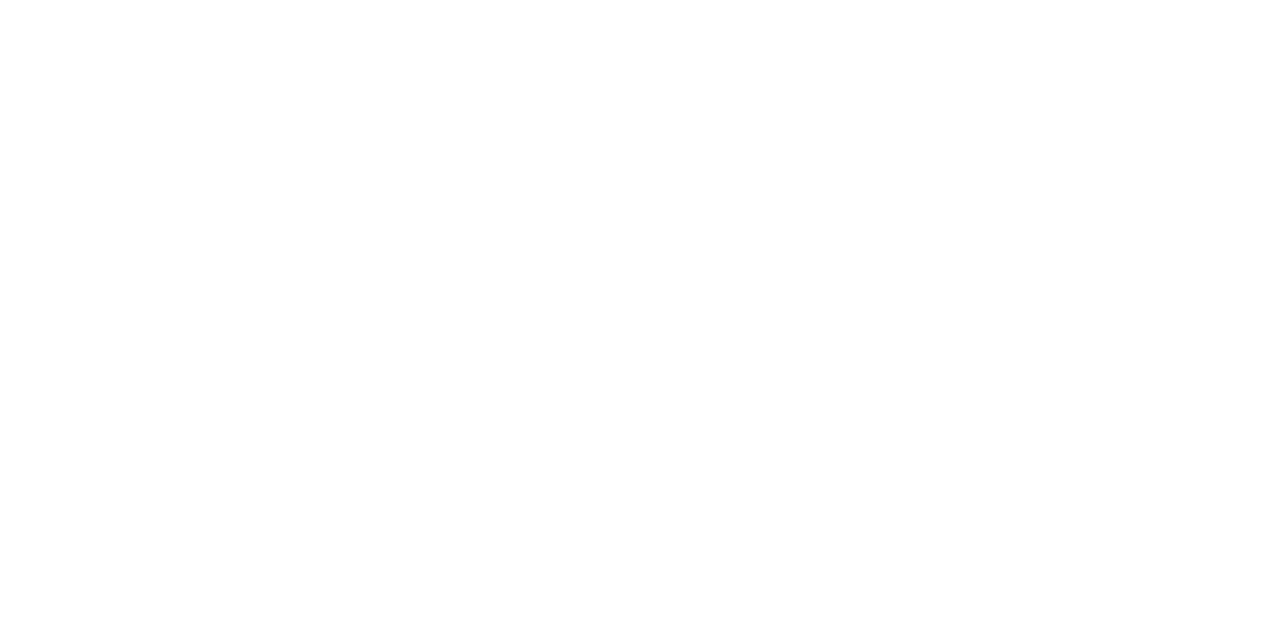
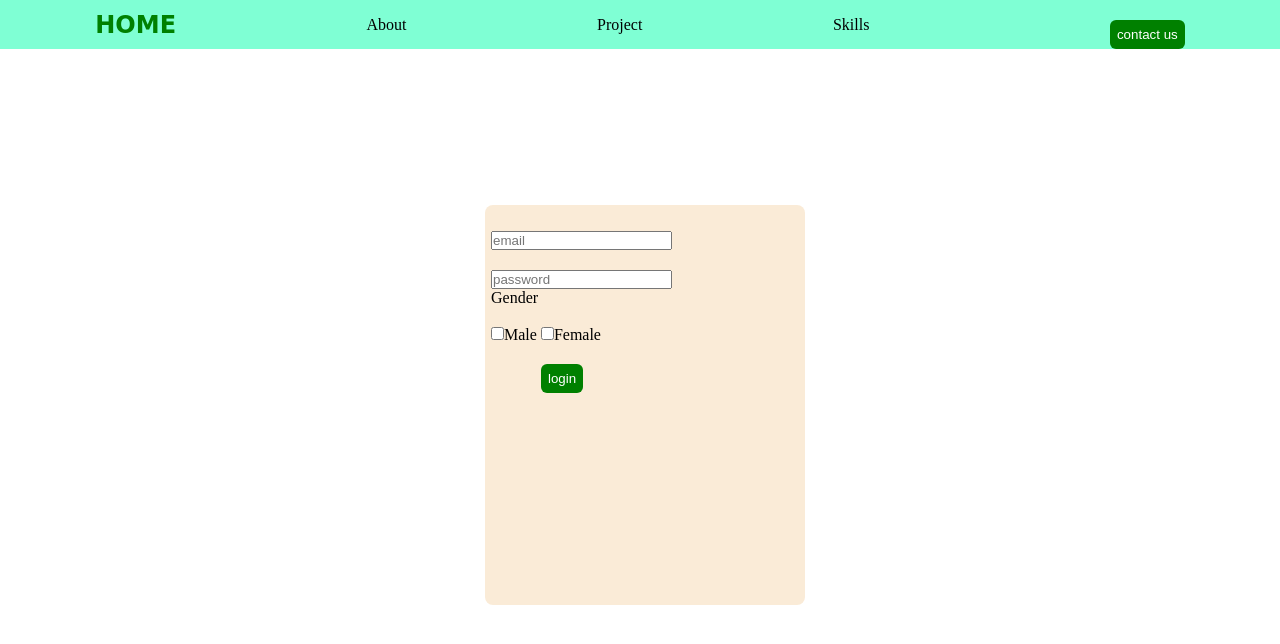
Before and after one commit to Freshia-Njoki/login, a plain HTML site: page index.html in a window 1280 px wide. Drawn offline with Linux system fonts and the light colour scheme.

Commit message:
added form and nav

```diff
--- a/index.html
+++ b/index.html
@@ -8,6 +8,24 @@
     <link rel="stylesheet" href="style.css">
 </head>
 <body>
+    <nav>
+        <h1>HOME</h1>
+        <a href="About">About</a>
+        <a href="Project">Project</a>
+        <a href="Skills">Skills</a>
+        <input type="button" value="contact us">
+
+    </nav>
+
+    <form>
+        <input type="email" name="email" id="" placeholder="email" require readonly>
+        <input type="password" name="password" id="" placeholder="password" require readonly><br>
+        <p>Gender</p>
+        <input type="checkbox" name="check" id="" onclick="checkonlyOne(this.value)">Male
+        <input type="checkbox" name="check" id="" onclick="checkonlyOne(this.value)">Female <br>
+        <input type="button" value="login">
+
+    </form>
 
 </body>
 </html>
--- a/style.css
+++ b/style.css
@@ -0,0 +1,64 @@
+*{
+    box-sizing: border-box;
+    padding: 0;
+    margin: 0;
+}
+nav{
+    display: flex;
+    justify-content: space-around;
+    align-items: center;
+    background-color: aquamarine;
+
+
+}
+nav a{
+    text-decoration: none;
+    color: black;
+}
+nav  button{
+    margin-bottom: 20px;
+    padding: 10px;
+}
+
+nav h1{
+    font-family: cursive;
+    color: green;
+}
+form{
+    margin: 5px;
+    padding: 6px;
+    background-color: antiquewhite;
+    height: 50vh;
+    width: 40vh;
+    top: 50%;
+    bottom: 50%;
+    left: 50%;
+    transform:translate(-50%, -50%);
+    border-radius: 8px;
+    position: absolute;
+    cursor: pointer;
+    align-items: center;
+    justify-content: center;
+    outline: none;
+}
+input{
+    margin-top: 20px;
+
+}
+input:last-child{
+    background-color: green;
+    padding: 7px;
+    border-radius: 6px;
+    border: none;
+    color: white;
+    margin-left: 50px;
+    cursor: pointer;
+    margin-top: 20px;
+    display: flex;
+
+}
+.mybutton:hover{
+    font-size: 16px;
+    transition-duration: 2ms;
+
+}
```
